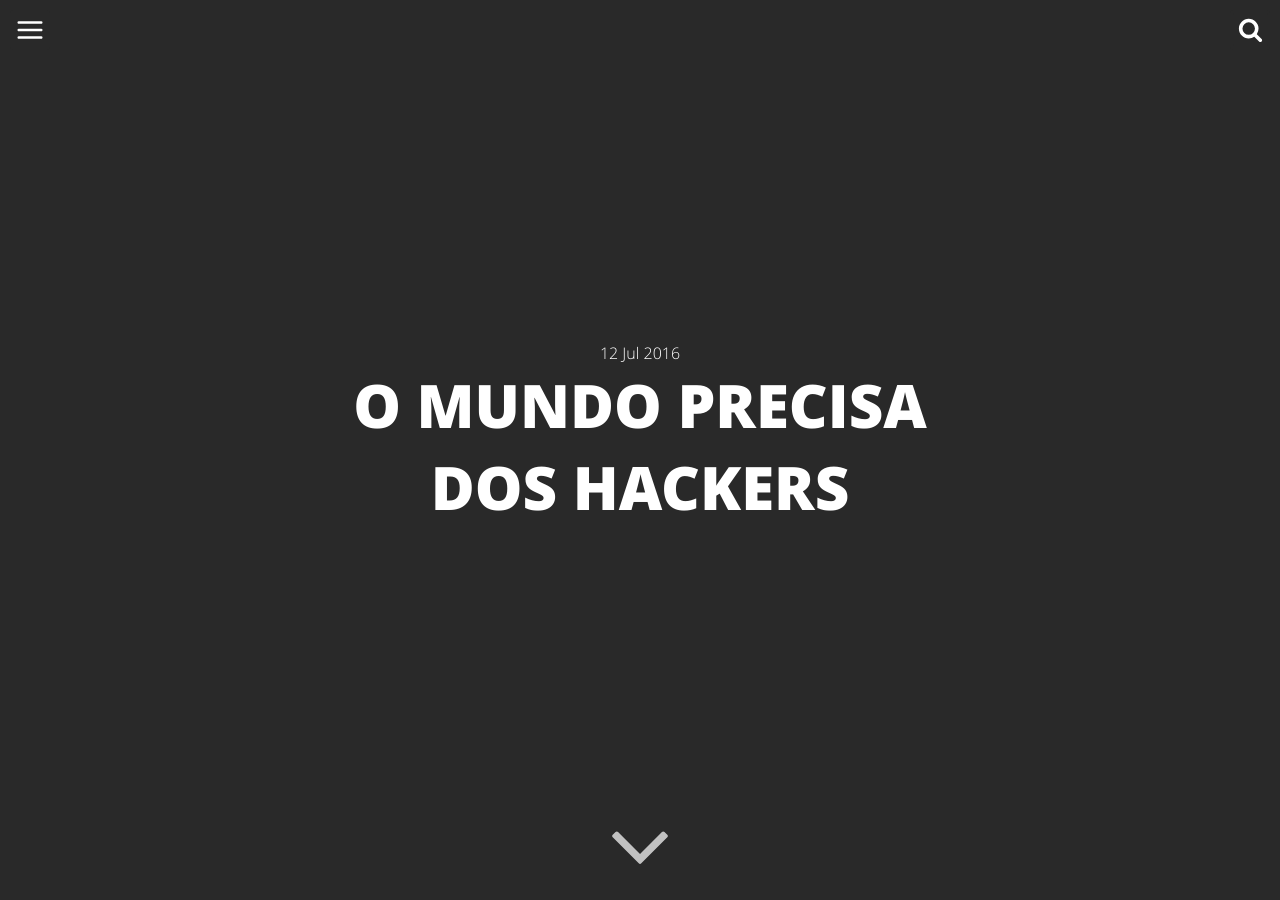
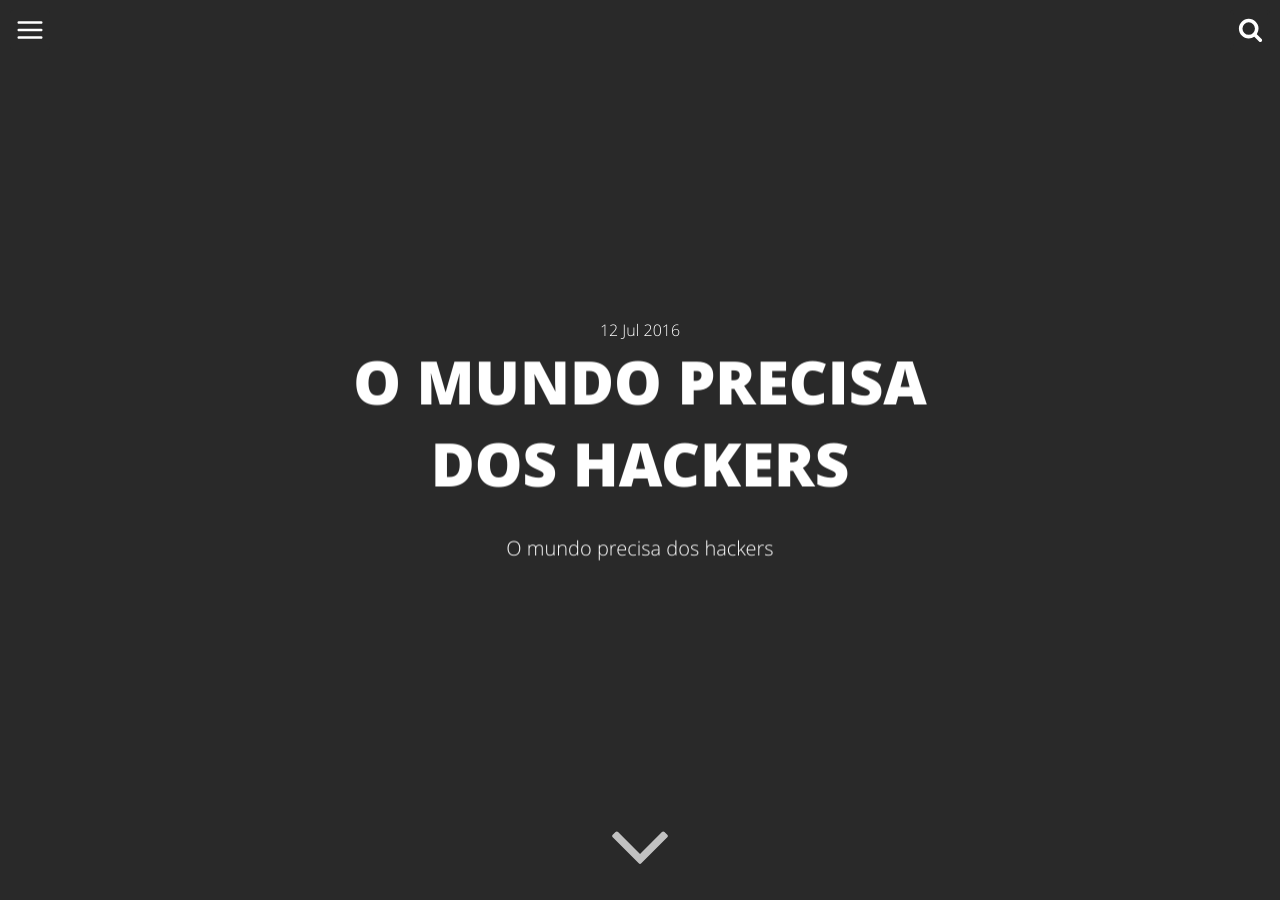
Before and after one commit to olucasmac/olucasmac.github.io, a Jekyll site: the page built from _posts/2016-07-12-o-mundo-precisa-dos-hackers.md, in a window 1280 px wide and 900 px high. Built offline with Jekyll 4.4.1, drawn with Linux system fonts in a browser that asks for light colours.

Commit message:
adiciona traduções de alguns itens

```diff
--- a/_posts/2016-07-12-o-mundo-precisa-dos-hackers.md
+++ b/_posts/2016-07-12-o-mundo-precisa-dos-hackers.md
@@ -3,8 +3,10 @@ layout: post
 title: "O Mundo precisa dos hackers"
 date: 2016-07-12 16:18:59
 image: '/assets/img/'
-description:
+description: O mundo precisa dos hackers
 tags:
+- hacking
+- cultura hacker
 categories:
 twitter_text:
 ---
```
